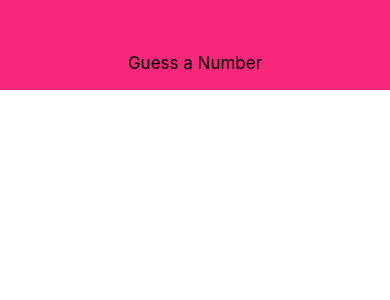
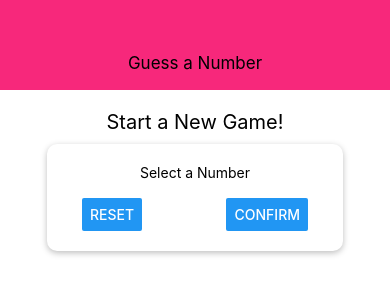
Before and after one commit to Drinnn/nox-number-guesser, a React Native app: screen / in a window 390 px wide. Shown: the top 300 px of the page. Built offline with nearby package versions, Linux system fonts and the light colour scheme.

Commit message:
feat: add card component

```diff
--- a/App.js
+++ b/App.js
@@ -1,11 +1,13 @@
 import React from "react";
 import { StyleSheet, View } from "react-native";
 import Header from "./components/Header";
+import StartGame from "./screens/StartGame";
 
 export default function App() {
   return (
     <View style={styles.screen}>
       <Header title="Guess a Number" />
+      <StartGame></StartGame>
     </View>
   );
 }
--- /dev/null
+++ b/components/Card.js
@@ -0,0 +1,26 @@
+import React from "react";
+import { StyleSheet, View } from "react-native";
+
+const Card = (props) => {
+  return (
+    <View style={{ ...styles.card, ...props.style }}>{props.children}</View>
+  );
+};
+
+const styles = StyleSheet.create({
+  card: {
+    shadowColor: "black",
+    shadowOffset: {
+      width: 0,
+      height: 2,
+    },
+    shadowRadius: 6,
+    shadowOpacity: 0.26,
+    elevation: 5,
+    backgroundColor: "white",
+    padding: 20,
+    borderRadius: 10,
+  },
+});
+
+export default Card;
--- /dev/null
+++ b/screens/StartGame.js
@@ -0,0 +1,44 @@
+import React from "react";
+import { Button, StyleSheet, Text, TextInput, View } from "react-native";
+import Card from "../components/Card";
+
+const StartGame = (props) => {
+  return (
+    <View style={styles.screen}>
+      <Text style={styles.title}>Start a New Game!</Text>
+      <Card style={styles.inputContainer}>
+        <Text>Select a Number</Text>
+        <TextInput />
+        <View style={styles.buttonsContainer}>
+          <Button title="Reset" onPress={() => {}} />
+          <Button title="Confirm" onPress={() => {}} />
+        </View>
+      </Card>
+    </View>
+  );
+};
+
+const styles = StyleSheet.create({
+  screen: {
+    flex: 1,
+    padding: 10,
+    alignItems: "center",
+  },
+  title: {
+    fontSize: 20,
+    marginVertical: 10,
+  },
+  inputContainer: {
+    width: 300,
+    maxWidth: "80%",
+    alignItems: "center",
+  },
+  buttonsContainer: {
+    flexDirection: "row",
+    width: "100%",
+    justifyContent: "space-between",
+    paddingHorizontal: 15,
+  },
+});
+
+export default StartGame;
```
